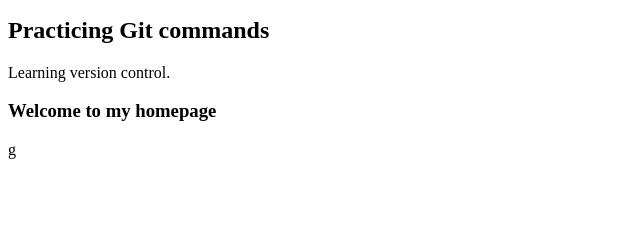
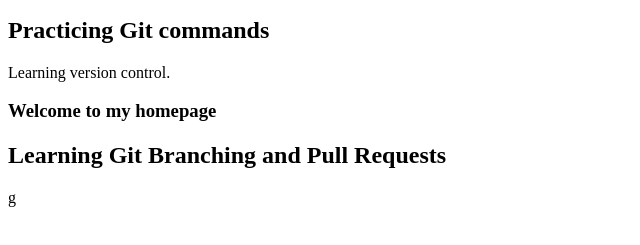
Before and after one commit to ManideepNarla22/coding-revision, a plain HTML site: page index.html in a window 1280 px wide. Shown: the part 101-346 px from the top of the page, without its empty margins (0-640 px from the left). Drawn offline with Linux system fonts and the light colour scheme.

Commit message:
Added heading in git revision branch

```diff
--- a/index.html
+++ b/index.html
@@ -9,5 +9,6 @@
     <h2>Practicing Git commands</h2>
     <p>Learning version control.</p>
     <h3>Welcome to my homepage</h3>
+    <h2>Learning Git Branching and Pull Requests</h2>
 </body>
 </html>g
```
